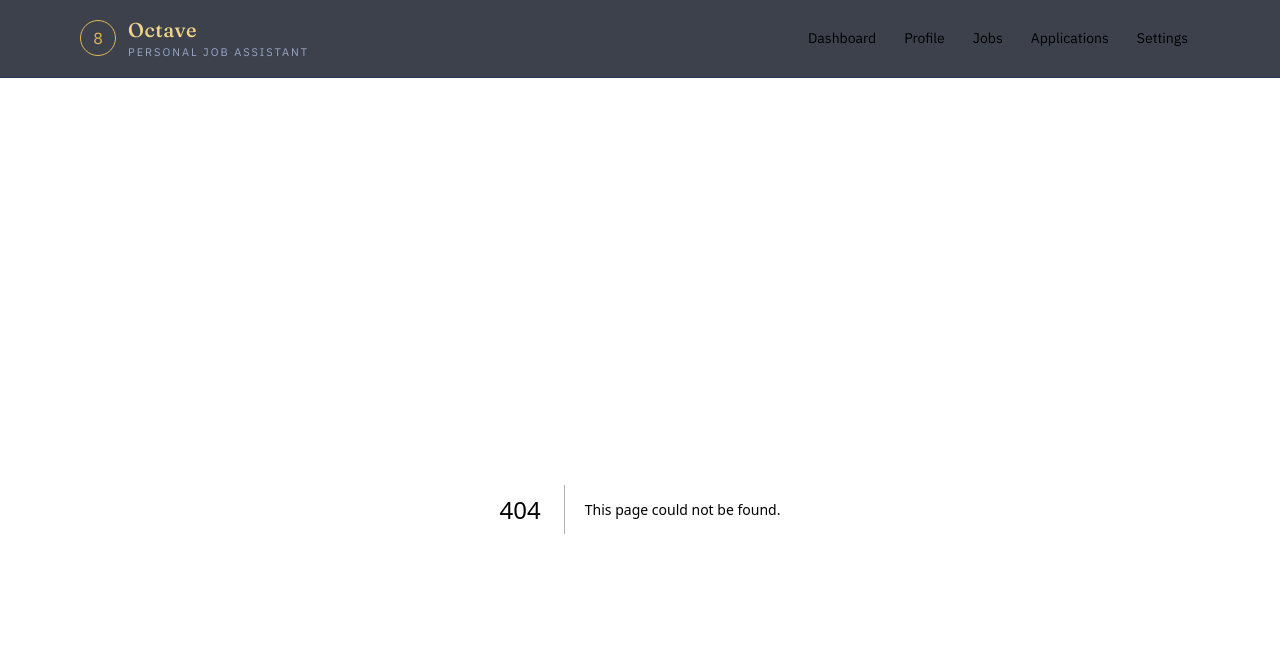
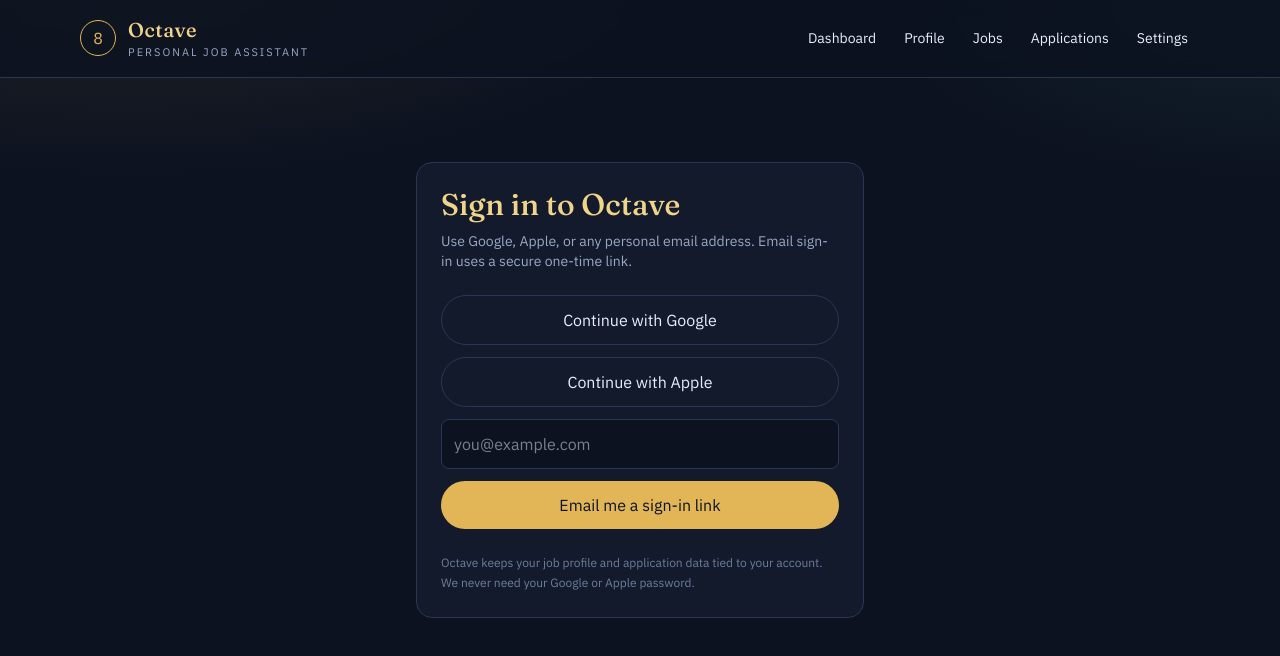
Before and after one commit to ravibilakanti/octave, a Next.js app: page /signin in a window 1280 px wide. Before the commit this address had no page. Shown: the top 656 px of the page. Built offline with nearby package versions, Linux system fonts and the light colour scheme; no server answers.

Commit message:
Add Google Apple and email sign-in page

```diff
--- /dev/null
+++ b/src/app/signin/page.tsx
@@ -0,0 +1,53 @@
+import { signIn } from "@/lib/auth";
+
+export default function SignInPage() {
+  return (
+    <div className="mx-auto flex min-h-[70vh] max-w-md items-center justify-center">
+      <div className="card w-full space-y-6 p-6">
+        <div>
+          <h1 className="font-[family-name:var(--font-display)] text-3xl text-[#f0d48a]">Sign in to Octave</h1>
+          <p className="mt-2 text-sm text-[#9aa8c7]">
+            Use Google, Apple, or any personal email address. Email sign-in uses a secure one-time link.
+          </p>
+        </div>
+
+        <div className="grid gap-3">
+          <form action={async () => { "use server"; await signIn("google", { redirectTo: "/" }); }}>
+            <button className="w-full rounded-full border border-[#2a3654] px-4 py-3 text-sm hover:border-[#e2b657]">
+              Continue with Google
+            </button>
+          </form>
+
+          <form action={async () => { "use server"; await signIn("apple", { redirectTo: "/" }); }}>
+            <button className="w-full rounded-full border border-[#2a3654] px-4 py-3 text-sm hover:border-[#e2b657]">
+              Continue with Apple
+            </button>
+          </form>
+
+          <form action={async (formData) => {
+            "use server";
+            const email = String(formData.get("email") || "").trim();
+            if (!email) return;
+            await signIn("nodemailer", { email, redirectTo: "/" });
+          }} className="space-y-3">
+            <input
+              name="email"
+              type="email"
+              required
+              placeholder="you@example.com"
+              className="w-full rounded-lg border border-[#2a3654] bg-[#0c1220] px-3 py-3 text-sm outline-none focus:border-[#e2b657]"
+            />
+            <button className="w-full rounded-full bg-[#e2b657] px-4 py-3 text-sm font-semibold text-[#0c1220]">
+              Email me a sign-in link
+            </button>
+          </form>
+        </div>
+
+        <p className="text-xs leading-5 text-[#6f7d9d]">
+          Octave keeps your job profile and application data tied to your account. We never need your
+          Google or Apple password.
+        </p>
+      </div>
+    </div>
+  );
+}
```
